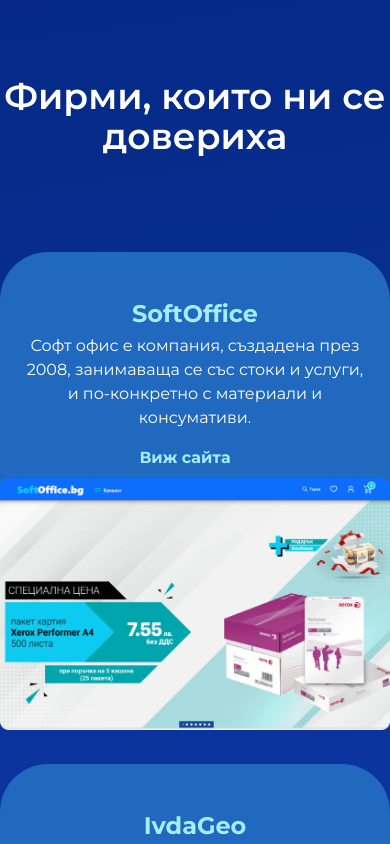
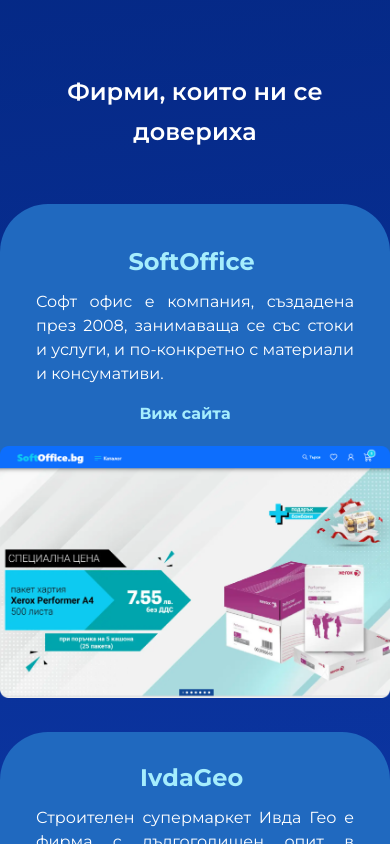
Before and after one commit to StroverIT/Strover, a Next.js app: page / in a window 390 px wide. Shown: the part 3000-3844 px from the top of the page. Built offline with nearby package versions, Linux system fonts and the light colour scheme; a web font is replaced by a local one.

Commit message:
MOre animations and adjustments to mobile version

```diff
--- a/components/indexPage/FirmsWhoTrust.js
+++ b/components/indexPage/FirmsWhoTrust.js
@@ -7,6 +7,7 @@
 
 import { useInView } from "react-intersection-observer";
 import { useIsSmall } from "../../libs/FramerMediaQueryFn";
+import TextAnimation from "../../libs/TextAnimation";
 
 export default function FirmsWhoTrust() {
   const [firstImage, firstImageView] = useInView({ threshold: 0.8 });
@@ -47,14 +48,22 @@
   }, [secondImageView]);
   return (
     <section className="mt-32">
-      <h5 className="text-4xl font-semibold text-center text-white">
-        Фирми, които ни се довериха
-      </h5>
-      <section className="mt-32 xl:container">
+      <div className="text-2xl md:text-4xl font-semibold text-center text-white max-sm:px-16">
+        <TextAnimation
+          placeholderText={[
+            {
+              type: "heading1",
+              text: "Фирми, които ни се довериха",
+              paddingBottom: "10px",
+            },
+          ]}
+        />
+      </div>
+      <section className="mt-20 md:mt-32 xl:container">
         <section className="relative flex mt-10 zeroToXl:flex-col-reverse">
           <motion.div
             animate={firstImageAnim}
-            className="relative w-full max-sm:-mt-36 h-96"
+            className="relative w-full max-sm:-mt-32 h-96"
             ref={firstImage}
           >
             <Image
@@ -68,10 +77,17 @@
             <div className="xl:grid grid-cols-[40%60%] h-full flex-center">
               <div></div>
               <div className="flex flex-col justify-center zeroToXl:text-center zeroToXl:container">
-                <h5 className="text-2xl font-bold text-primaryBlue-100">
-                  SoftOffice
-                </h5>
-                <p className="max-w-md mt-1 text-white">
+                <div className="text-2xl font-bold text-primaryBlue-100">
+                  <TextAnimation
+                    placeholderText={[
+                      {
+                        type: "heading2",
+                        text: "SoftOffice",
+                      },
+                    ]}
+                  />
+                </div>
+                <p className="max-w-md mt-1 text-white max-md:text-justify hypens-auto max-md:container">
                   Софт офис е компания, създадена през 2008, занимаваща се със
                   стоки и услуги, и по-конкретно с материали и консумативи.
                 </p>
@@ -94,10 +110,17 @@
             <div className="xl:grid grid-cols-[10%90%] h-full zeroToXl:flex-center zeroToXl:text-center">
               <div></div>
               <div className="flex flex-col justify-center">
-                <h5 className="text-2xl font-bold text-primaryBlue-100">
-                  IvdaGeo
-                </h5>
-                <p className="max-w-sm mt-1 text-white">
+                <div className="text-2xl font-bold text-primaryBlue-100">
+                  <TextAnimation
+                    placeholderText={[
+                      {
+                        type: "heading2",
+                        text: "IvdaGeo",
+                      },
+                    ]}
+                  />
+                </div>
+                <p className="max-w-sm mt-1 text-white max-md:text-justify hypens-auto max-md:container">
                   Строителен супермаркет Ивда Гео e фирма с дългогодишен опит в
                   сферата на търговията със строителни материали, инструменти,
                   крепежни елементи и други.
@@ -118,7 +141,7 @@
           <motion.div
             animate={secondImgAnim}
             ref={secondImage}
-            className="relative w-full h-96 xl:-ml-44 max-sm:-mt-36"
+            className="relative w-full h-96 xl:-ml-44 max-sm:-mt-32"
           >
             <Image
               src="/firms/ivdageo.png"
```
